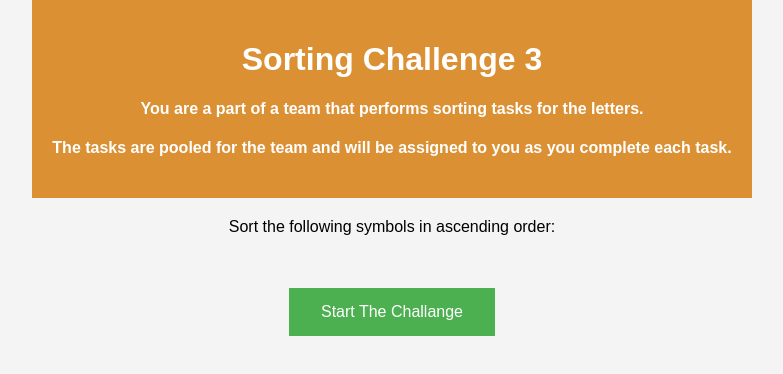
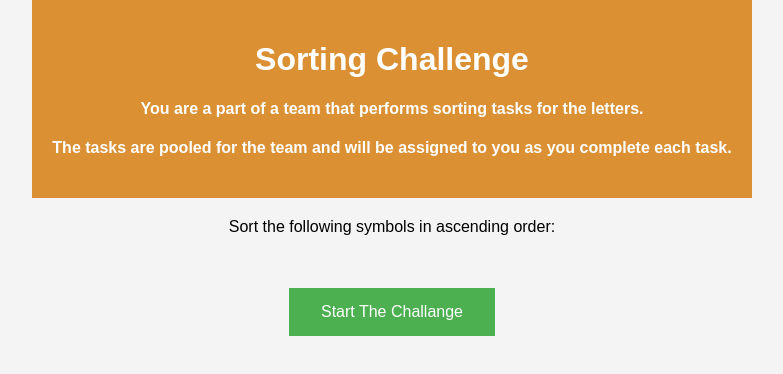
Before and after one commit to ozzkarademirci/sorting-challenge, a website: page views/index.html in a window 1280 px wide. Shown: the whole page, without its empty margins (248-1031 px from the left). Drawn offline with Linux system fonts and the light colour scheme.

Commit message:
html fix

```diff
--- a/views/index.html
+++ b/views/index.html
@@ -224,7 +224,7 @@
 
 <body>
     <header>
-        <h1>Sorting Challenge 3</h1>
+        <h1>Sorting Challenge</h1>
         <h4>You are a part of a team that performs sorting tasks for the letters.</h4>
         <h4>The tasks are pooled for the team and will be assigned to you as you complete each task.</h4>
     </header>
```
